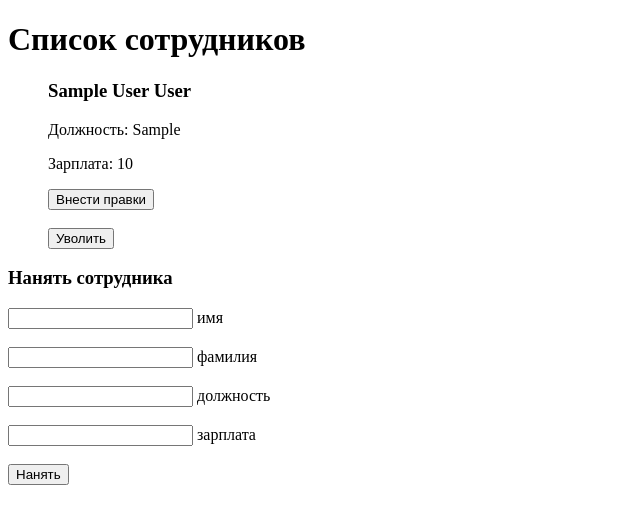
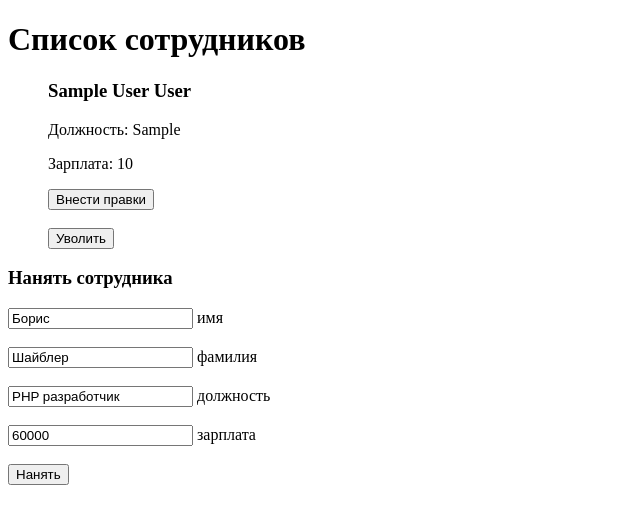
Before and after one commit to Bor333/employees, a PHP site: page / in a window 1280 px wide. Shown: the top 524 px of the page, without its empty margins (0-640 px from the left). Run offline with PHP 8.4, Linux system fonts and the light colour scheme; tables that the repository leaves empty or names only in its code hold one stand-in row (values such as "Sample post").

Commit message:
fix delete and add default value for add

```diff
--- a/index.php
+++ b/index.php
@@ -41,10 +41,10 @@ $result = $mysqli->query("SELECT * FROM `employees`");
 </ul>
 <h3>Нанять сотрудника</h3>
 <form method="post" enctype="multipart/form-data">
-    <input type="text" id="add-name"> имя<br><br>
-    <input type="text" id="add-surname"> фамилия<br><br>
-    <input type="text" id="add-position"> должность<br><br>
-    <input type="text" id="add-salary"> зарплата<br><br>
+    <input type="text" id="add-name" value="Борис"> имя<br><br>
+    <input type="text" id="add-surname" value="Шайблер"> фамилия<br><br>
+    <input type="text" id="add-position" value="PHP разработчик"> должность<br><br>
+    <input type="text" id="add-salary" value="60000"> зарплата<br><br>
     <input type="submit" id="add" value="Нанять">
 </form>
 </body>
```
Also changed, not shown: delete.php (+3 -4 lines).
